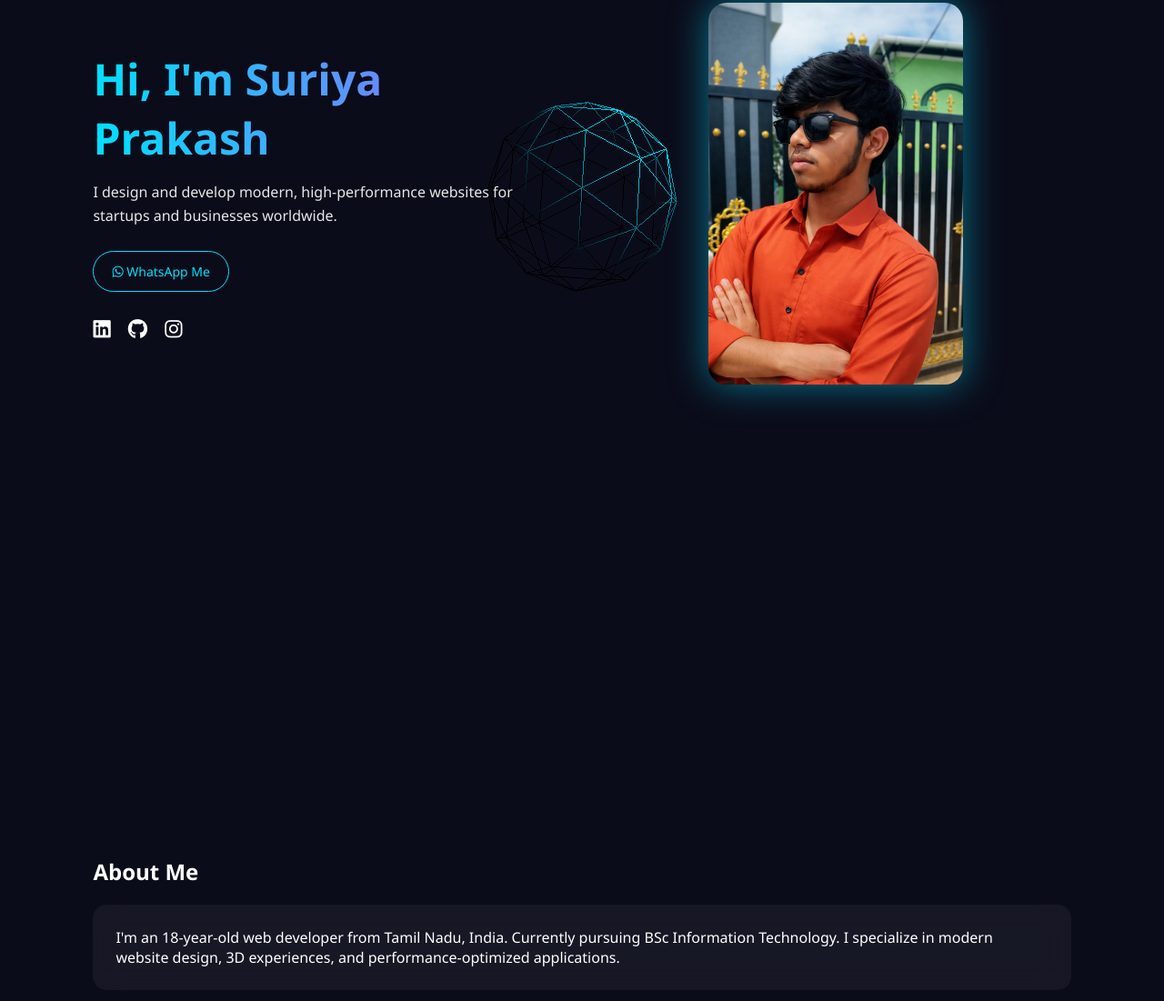
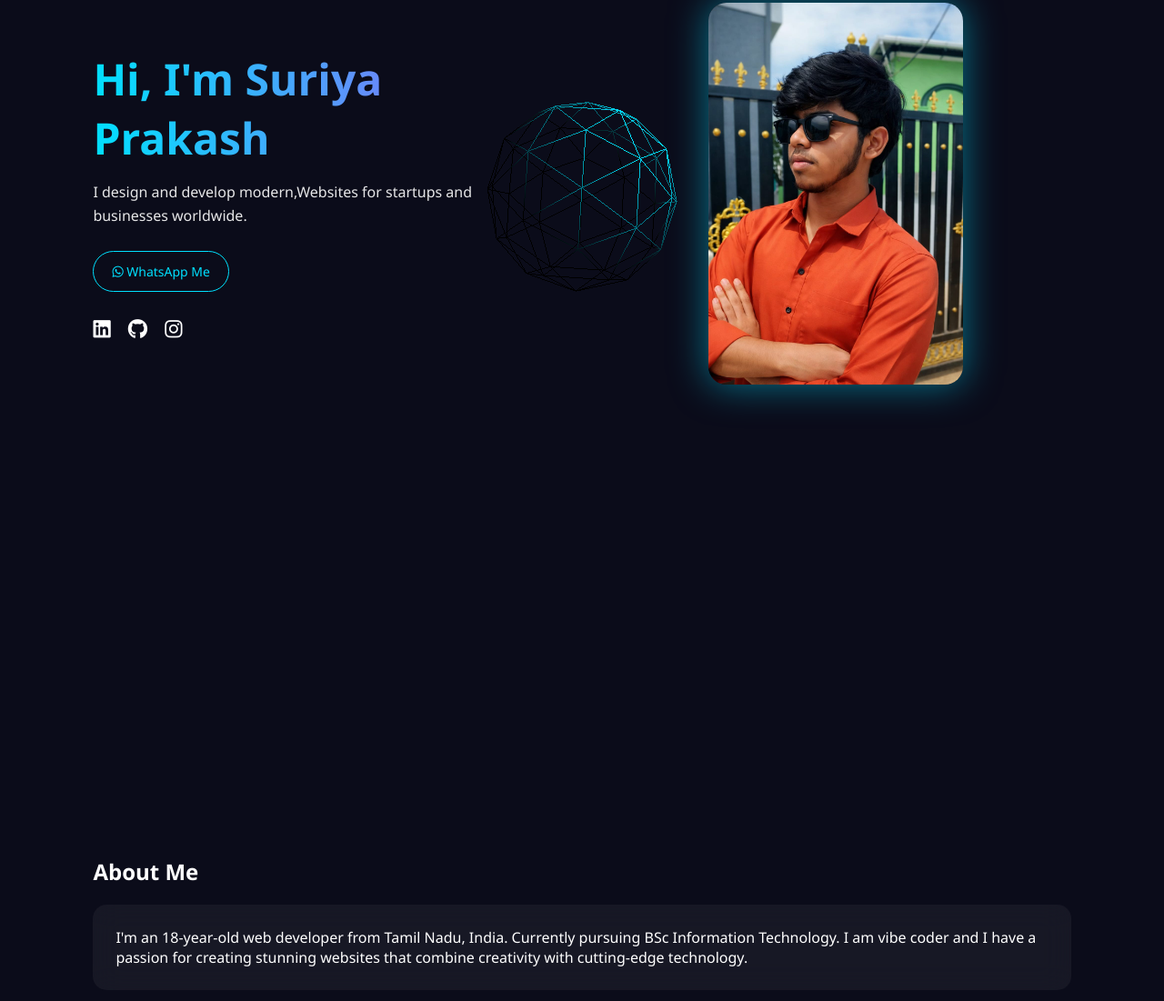
Before and after one commit to suriyaprakah/portfolio, a plain HTML site: page index.html in a window 1280 px wide. Shown: the part 185-1286 px from the top of the page at 91% size. Drawn offline with nearby package versions, Linux system fonts and the light colour scheme.

Commit message:
Update index.html

```diff
--- a/index.html
+++ b/index.html
@@ -330,7 +330,7 @@ footer{
 <div class="container hero">
   <div class="hero-text">
     <h1>Hi, I'm Suriya Prakash</h1>
-    <p>I design and develop modern, high-performance websites for startups and businesses worldwide.</p>
+    <p>I design and develop modern,Websites for startups and businesses worldwide.</p>
 
     <div class="hero-buttons">
       <a href="https://wa.me/916382630040" target="_blank" class="btn btn-outline">
@@ -359,7 +359,7 @@ footer{
     <p>
       I'm an 18-year-old web developer from Tamil Nadu, India.
       Currently pursuing BSc Information Technology.
-      I specialize in modern website design, 3D experiences, and performance-optimized applications.
+      I am vibe coder and I have a passion for creating stunning websites that combine creativity with cutting-edge technology.
     </p>
   </div>
 </div>
```
